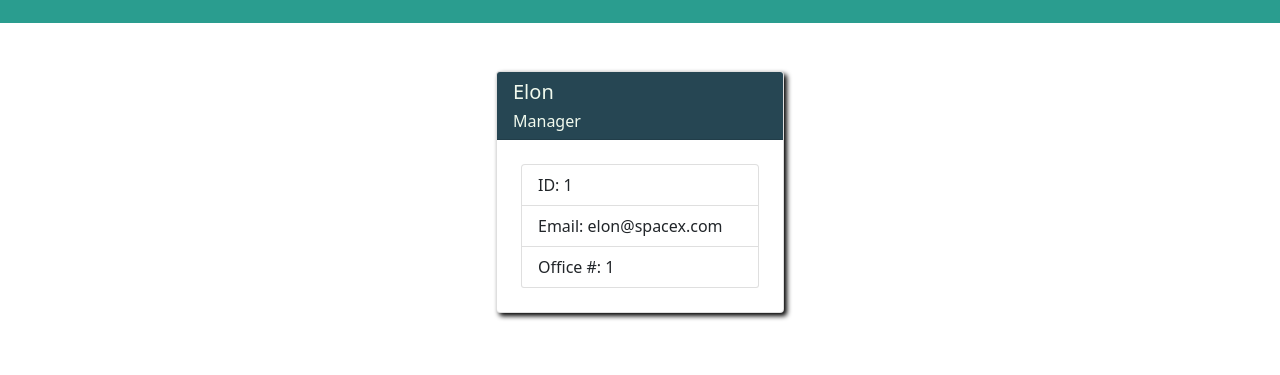
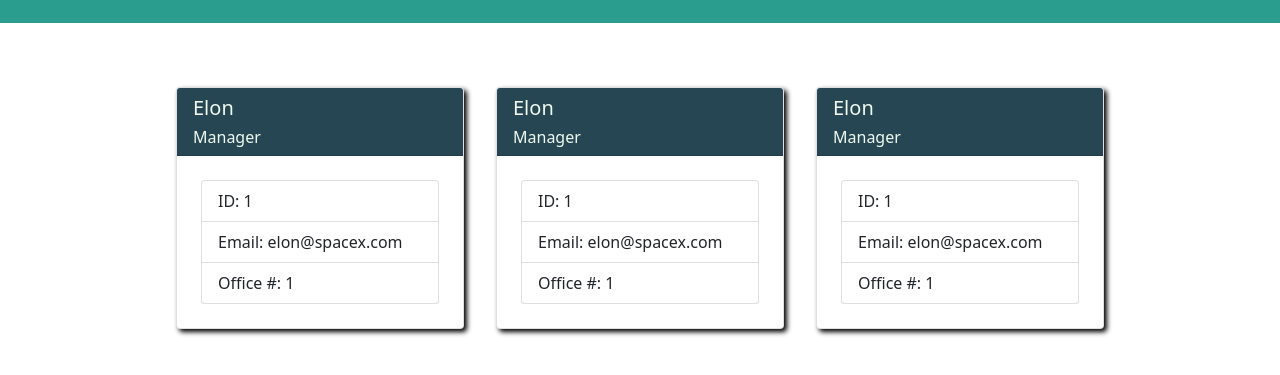
Before and after one commit to lukeoxner/team-profile-generator, a plain HTML site: page index.html in a window 1280 px wide. Shown: the part 129-504 px from the top of the page. Drawn offline with nearby package versions, Linux system fonts and the light colour scheme.

Commit message:
work on card styling

```diff
--- a/index.html
+++ b/index.html
@@ -43,10 +43,31 @@
     </header>
 
     <main>
-        <div class="container d-flex justify-content-center">
-            <div class="row">
-                <div class="col-md-12">
-                    <div class="card" style="width: 18rem;">
+        <div class="container">
+            <div class="row d-flex justify-content-center card-element">
+                <div class="col-12 col-md-6 col-lg-4 card m-3 p-0" style="width: 18rem;">
+                    <div class="card-header">
+                        <h5 class="card-title">Elon</h5>
+                        <h6 class="card-text">Manager</h6>
+                    </div>
+                    <ul class="list-group list-group m-4">
+                        <li class="list-group-item">ID: 1</li>
+                        <li class="list-group-item">Email: elon@spacex.com</li>
+                        <li class="list-group-item">Office #: 1</li>
+                    </ul>
+                </div>
+                <div class="col-12 col-md-6 col-lg-4 card m-3 p-0" style="width: 18rem;">
+                    <div class="card-header">
+                        <h5 class="card-title">Elon</h5>
+                        <h6 class="card-text">Manager</h6>
+                    </div>
+                    <ul class="list-group list-group m-4">
+                        <li class="list-group-item">ID: 1</li>
+                        <li class="list-group-item">Email: elon@spacex.com</li>
+                        <li class="list-group-item">Office #: 1</li>
+                    </ul>
+                </div>
+                <div class="col-12 col-md-6 col-lg-4 card m-3 p-0" style="width: 18rem;">
                     <div class="card-header">
                         <h5 class="card-title">Elon</h5>
                         <h6 class="card-text">Manager</h6>
@@ -59,7 +80,6 @@
                 </div>
             </div>
         </div>
-        </div>
     </main>
 
 
```
Lines whose indentation alone changed are shown as unchanged.
